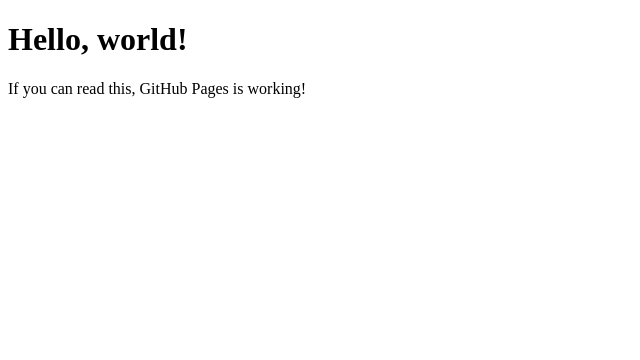
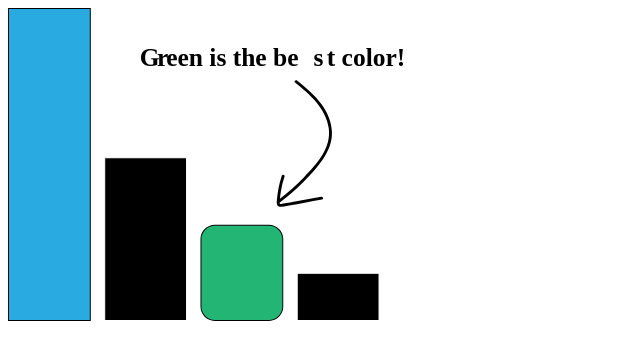
Before and after one commit to celogonzales/limited-data-sets, a plain HTML site: page index.html in a window 1280 px wide. Shown: the whole page, without its empty margins (0-640 px from the left). Drawn offline with Linux system fonts and the light colour scheme.

Commit message:
added chart to index

```diff
--- a/index.html
+++ b/index.html
@@ -1,11 +1 @@
-<!doctype html>
-<html lang="en">
-<head>
-  <meta charset="utf-8" />
-  <title>My First GitHub Page</title>
-</head>
-<body>
-  <h1>Hello, world!</h1>
-  <p>If you can read this, GitHub Pages is working!</p>
-</body>
-</html>
+<img src="chart.svg" alt="My chart" width="400">
```
